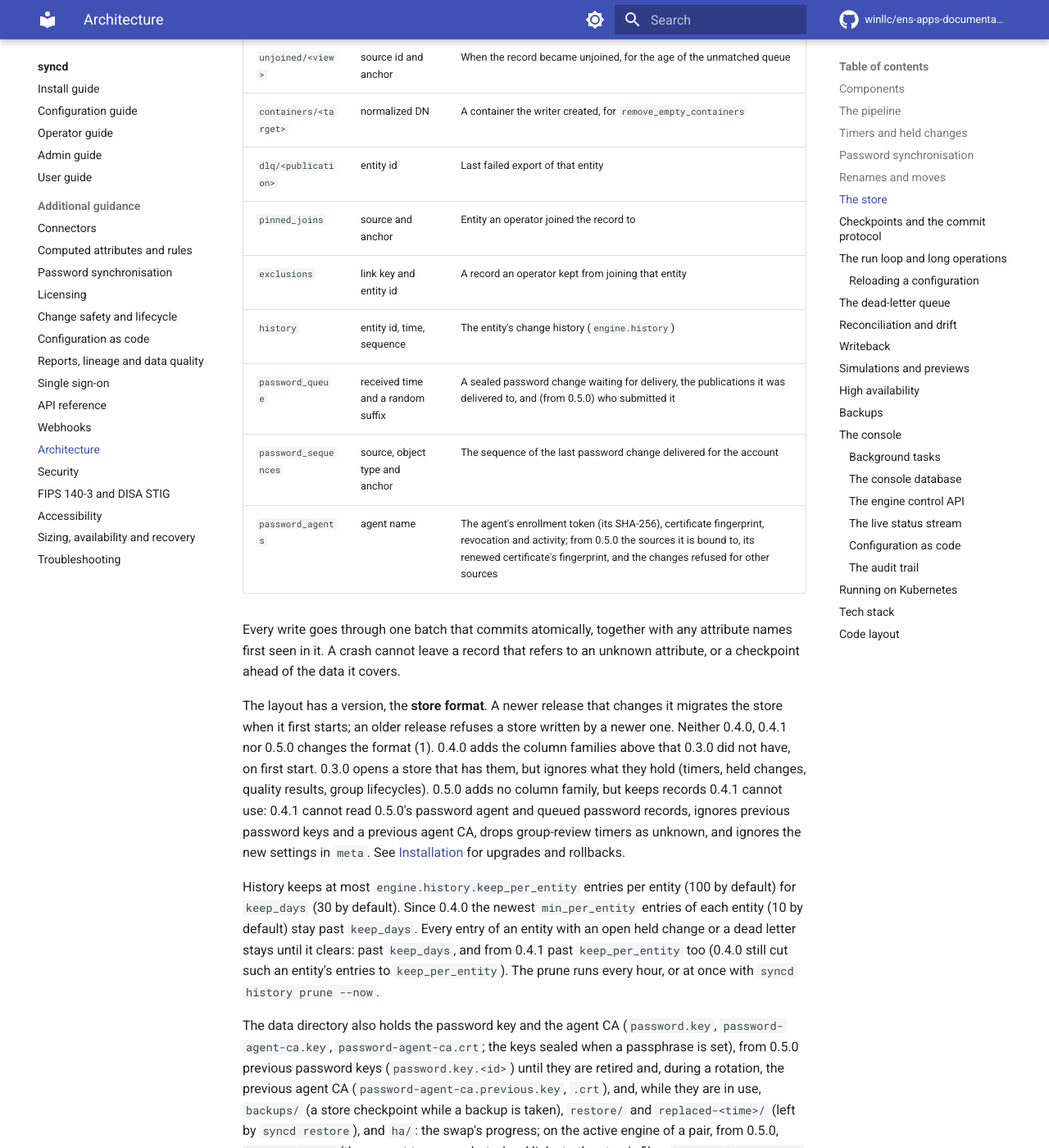
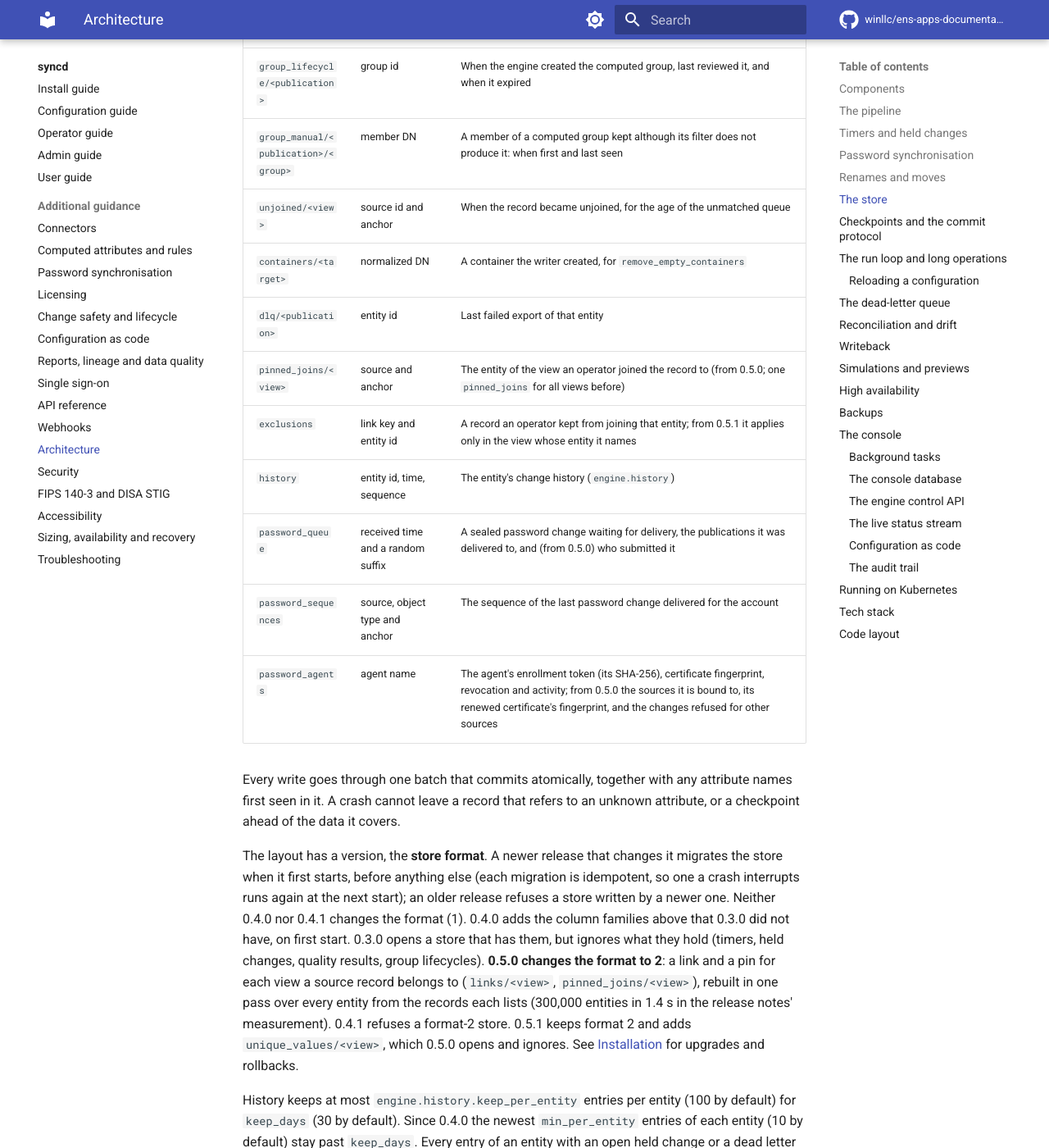
Before and after one commit to winllc/ens-apps-documentation, an MkDocs documentation site: the page built from docs/syncd/architecture.md, in a window 1280 px wide and 1400 px high, scrolled down 10859 px. Shown: the whole window at 82% size. Built offline with MkDocs 1.6.1 and Material for MkDocs 9.7.7, drawn with Linux system fonts in a browser that asks for light colours; comment, search, counter and statistics services are not loaded; some of the changed text lies outside the part shown.

Commit message:
syncd 0.5.1: work in progress on the install, operations and console pages
Co-Authored-By: Claude Opus 5.5 <noreply@anthropic.com>
Claude-Session: https://claude.ai/code/session_015i4tKYu9HNnoicm7dBSptk

````diff
--- a/docs/syncd/architecture.md
+++ b/docs/syncd/architecture.md
@@ -142,12 +142,14 @@ flowchart LR
 2. **Staging.** A record is stored by its anchor (the immutable key the object names) in
    the source's staging space. A full read is diffed against what is staged, so records
    that are gone become deletes.
-3. **Correlation.** A staged record that already has a link keeps its entity. Otherwise the
-   view's join rules are tried in order. A record that matches one entity joins it; a source
+3. **Correlation.** A staged record that already has a link in the view keeps its entity there.
+   Otherwise the view's join rules are tried in order. A record that matches one entity joins it; a source
    that projects creates a new entity; a record that matches none (or several) waits
    unjoined, and when it became unjoined is kept (`unjoined/<view>`) so the queue's age can be
    reported. Operators can join or unjoin records by hand, or accept scored suggestions, and
-   those decisions are kept in the store (`pinned_joins`, `exclusions`).
+   those decisions are kept in the store (`pinned_joins/<view>`, `exclusions`). From 0.5.0 each
+   view keeps its own links and joins made by hand, so one connector object can feed several
+   views.
 4. **Merge.** Any change recomputes the entity from all its contributors: inbound attribute
    flows, then per-attribute precedence between sources.
 5. **Computed attributes.** Rules compiled from CEL run in dependency order. Calls to rule
@@ -352,10 +354,12 @@ install), with LZ4 compression and a shared block cache of `engine.cache_mb`.
 | `meta` | `attr/<id>`, `source/<id>`, settings | Attribute and source registries, the store format, the running configuration version, full-sync progress, when the last scheduled backup succeeded; from 0.5.0 also the installation id and the license ledger, each publication's unmanaged-entries result and adopted entries, the password queue's position (for an HA pair's follower), and the data-quality 24-hour trend |
 | `staging/<source id>` | anchor | Staged record |
 | `entities/<view>` | entity id | Merged entity |
-| `links` | source id and anchor | Entity id |
+| `links/<view>` | source id and anchor | The entity of the view the source record belongs to. From 0.5.0 (format 2), one per view |
+| `links` | source id and anchor | The format-1 layout, one link for every view; empty from format 2 on |
 | `exported/<publication>` | entity id | Last exported entry, with the entry's target id (`syncd-target-id`) when known, and the leaver clocks (`syncd-left-at`, `syncd-stripped`, `syncd-disabled`) |
 | `checkpoints` | source name | Opaque source position; for an LDAP object whose containers are checked, also the containers' DNs (`<connector>/<object>#containers`) |
 | `unique/<scope>` | claimed value | Entity id |
+| `unique_values/<view>` | entity id | The values the entity's computed attributes claimed through `unique()`, where they are not the attributes' own values. New in 0.5.1 |
 | `permanent/<view>/<attribute>` | normalized key | The entity that has (or last had) the key of a `permanent` computed attribute, and its values. Kept when the entity is deleted, so an entity that comes back with the key gets them again |
 | `quarantine/<view>` | entity id | The rule with `on_error: quarantine` that failed, its error, and since when |
 | `quality/<view>` | entity id | The data-quality checks the entity fails, their messages (never a value), and since when |
@@ -367,8 +371,8 @@ install), with LZ4 compression and a shared block cache of `engine.cache_mb`.
 | `unjoined/<view>` | source id and anchor | When the record became unjoined, for the age of the unmatched queue |
 | `containers/<target>` | normalized DN | A container the writer created, for `remove_empty_containers` |
 | `dlq/<publication>` | entity id | Last failed export of that entity |
-| `pinned_joins` | source and anchor | Entity an operator joined the record to |
-| `exclusions` | link key and entity id | A record an operator kept from joining that entity |
+| `pinned_joins/<view>` | source and anchor | The entity of the view an operator joined the record to (from 0.5.0; one `pinned_joins` for all views before) |
+| `exclusions` | link key and entity id | A record an operator kept from joining that entity; from 0.5.1 it applies only in the view whose entity it names |
 | `history` | entity id, time, sequence | The entity's change history (`engine.history`) |
 | `password_queue` | received time and a random suffix | A sealed password change waiting for delivery, the publications it was delivered to, and (from 0.5.0) who submitted it |
 | `password_sequences` | source, object type and anchor | The sequence of the last password change delivered for the account |
@@ -379,14 +383,16 @@ names first seen in it. A crash cannot leave a record that refers to an unknown
 or a checkpoint ahead of the data it covers.
 
 The layout has a version, the **store format**. A newer release that changes it migrates the
-store when it first starts; an older release refuses a store written by a newer one. Neither
-0.4.0, 0.4.1 nor 0.5.0 changes the format (1). 0.4.0 adds the column families above that 0.3.0 did
-not have, on first start. 0.3.0 opens a store that has them, but ignores what they hold (timers, held changes,
-quality results, group lifecycles). 0.5.0 adds no column family, but keeps records 0.4.1 cannot
-use: 0.4.1 cannot read 0.5.0's password agent and queued password records, ignores previous
-password keys and a previous agent CA, drops group-review timers as unknown, and ignores the new
-settings in `meta`. See [Installation](install.md#rolling-back-050-to-041) for upgrades and
-rollbacks.
+store when it first starts, before anything else (each migration is idempotent, so one a crash
+interrupts runs again at the next start); an older release refuses a store written by a newer
+one. Neither 0.4.0 nor 0.4.1 changes the format (1). 0.4.0 adds the column families above that
+0.3.0 did not have, on first start. 0.3.0 opens a store that has them, but ignores what they hold
+(timers, held changes, quality results, group lifecycles). **0.5.0 changes the format to 2**: a
+link and a pin for each view a source record belongs to (`links/<view>`, `pinned_joins/<view>`),
+rebuilt in one pass over every entity from the records each lists (300,000 entities in 1.4 s in
+the release notes' measurement). 0.4.1 refuses a format-2 store. 0.5.1 keeps format 2 and adds
+`unique_values/<view>`, which 0.5.0 opens and ignores. See
+[Installation](install.md#store-format) for upgrades and rollbacks.
 
 History keeps at most `engine.history.keep_per_entity` entries per entity (100 by default) for
 `keep_days` (30 by default). Since 0.4.0 the newest `min_per_entity` entries of each entity (10 by
@@ -425,13 +431,16 @@ sequenceDiagram
 ```
 
 - A streaming source acknowledges a position upstream only after the batch holding it has
-  committed. After a crash the engine resumes from the last committed checkpoint and
+  committed, and a checkpoint is committed only with the changes before it. (0.5.1 fixed a case
+  where a stream's checkpoint could be saved and acknowledged before the changes it covered,
+  which could lose them.) After a crash the engine resumes from the last committed checkpoint and
   replays what followed. Exports are applied before the commit that records them, so a
   replayed batch exports again rather than losing anything.
 - Commits are grouped: a batch is flushed at 5 000 pending writes or 2 000 entity changes,
   and a checkpoint waits at most 50 ms for a group commit while events keep arriving.
 - Exports go out only while the engine may write: the engine of an HA pair checks its lease
-  before every export batch (see [High availability](#high-availability)).
+  before every export batch, and from 0.5.1 again before every 64 exports within it (see
+  [High availability](#high-availability)).
 - A restart does not re-read the sources. The engine rebuilds its in-memory indexes from the
   store (in parallel) and continues from its checkpoints.
 
````
Also changed, not shown: docs/syncd/fips-and-stig.md (+1 -1 lines).
